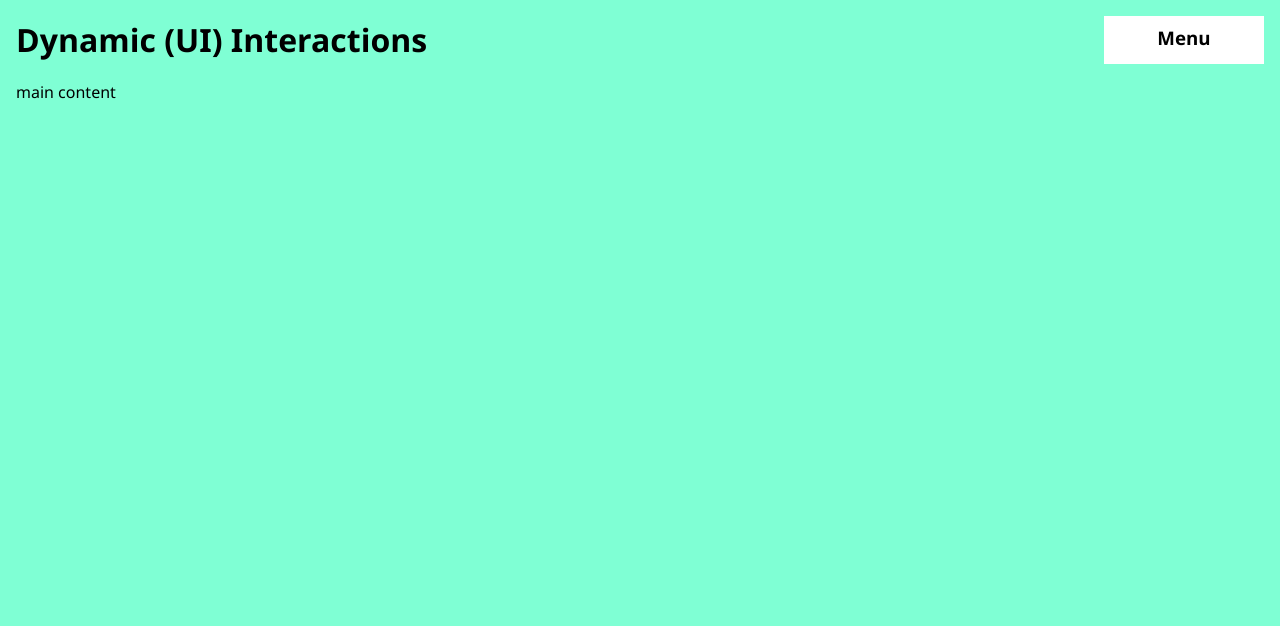
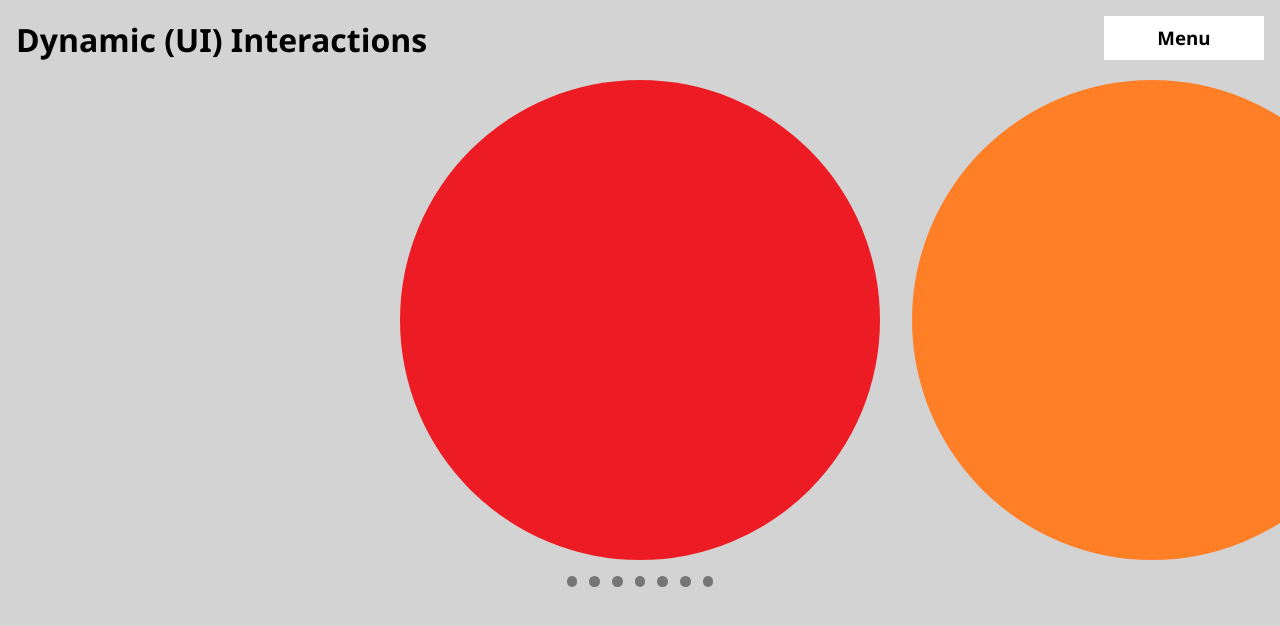
Before and after one commit to dawrentz/LESSON-dynamic-UI-interactions, a website built with webpack: page src/template.html in a window 1280 px wide. Built offline with nearby package versions, Linux system fonts and the light colour scheme.

Commit message:
Init imgCarousel build. Fine tuned drop-down-menu
Does:
-add imgs
-init styling/positioning
-add nav circles (created dynamically with # of imgs)
-dymanic ID stamp of imgs and circles (to link together)
-adjust down-down menu styling to make more robust
-create modules for down-down and imgCarousel

Need:
-logic to link circles/imgs
-arrow buttons/logic

```diff
--- /dev/null
+++ b/src/dropdownModule.js
@@ -0,0 +1,11 @@
+// dropdownModule.js
+
+export function dropdownEventHandler(eventElm, dropdownElm) {
+  eventElm.addEventListener("mouseover", () => {
+    dropdownElm.classList.remove("hidden");
+
+    eventElm.addEventListener("mouseout", () => {
+      dropdownElm.classList.add("hidden");
+    });
+  });
+}
--- /dev/null
+++ b/src/imgCarouselModule.js
@@ -0,0 +1,58 @@
+// imgCarouselModule.js
+
+// ====================================== Carousel Logic ====================================== //
+
+// ====================================== Images ====================================== //
+
+export function IDstampImgsInCarousel(carouselElm) {
+  const imgElmArray = collectImgElms(carouselElm);
+
+  IDstampElms("img-num", imgElmArray);
+}
+
+function findNumImgInCarousel(carouselElm) {
+  const imgElmArray = collectImgElms(carouselElm);
+
+  return imgElmArray.length;
+}
+
+function collectImgElms(carouselElm) {
+  const imgElmArray = carouselElm.querySelectorAll("img");
+  return imgElmArray;
+}
+
+// ====================================== Circles ====================================== //
+
+export function renderImgNavCircles(carouselElm, circleContainer) {
+  const numOfImgs = findNumImgInCarousel(carouselElm);
+
+  for (let i = 1; i <= numOfImgs; i++) {
+    const navCircle = createImgNavCircle();
+
+    circleContainer.append(navCircle);
+  }
+
+  const allCircles = circleContainer.querySelectorAll(".img-nav-circle");
+  IDstampCircles(allCircles);
+}
+
+function IDstampCircles(circleList) {
+  IDstampElms("link-img-num", circleList);
+}
+
+function createImgNavCircle() {
+  const navCircle = document.createElement("div");
+  navCircle.classList.add("img-nav-circle");
+
+  return navCircle;
+}
+
+// ====================================== General ====================================== //
+
+function IDstampElms(dataType, elmsList) {
+  let i = 0;
+
+  elmsList.forEach((elm) => {
+    elm.setAttribute(`data-${dataType}`, `${i++}`);
+  });
+}
--- a/src/index.js
+++ b/src/index.js
@@ -1,18 +1,21 @@
 //index.js
 
 import "./style.css";
+import * as imgCarouselModule from "./imgCarouselModule.js";
+import * as dropdownModule from "./dropdownModule.js";
 
+//declarations
 const navDiv = document.querySelector("#nav-div");
 const navDropDown = document.querySelector("#nav-drop-down-menu");
+const imgsInCarouselContainer = document.querySelector("#all-carousel-images");
+const imgNavCirclesContainer = document.querySelector("#img-nav-circles");
 
-dropdownEventHandler(navDiv, navDropDown);
+// ====================================== Init ====================================== //
 
-function dropdownEventHandler(eventElm, dropdownElm) {
-  eventElm.addEventListener("mouseover", () => {
-    dropdownElm.classList.remove("hidden");
+dropdownModule.dropdownEventHandler(navDiv, navDropDown);
 
-    eventElm.addEventListener("mouseout", () => {
-      dropdownElm.classList.add("hidden");
-    });
-  });
-}
+imgCarouselModule.IDstampImgsInCarousel(imgsInCarouselContainer);
+imgCarouselModule.renderImgNavCircles(
+  imgsInCarouselContainer,
+  imgNavCirclesContainer
+);
--- a/src/style.css
+++ b/src/style.css
@@ -5,6 +5,7 @@
 :root {
   /* variables */
   --spacing: 1rem;
+  --img-width: 30rem;
 
   /* debugging */
   * {
@@ -13,69 +14,138 @@
 }
 
 body {
-  background-color: aquamarine;
+  background-color: lightgray;
 
   font-family: "Segoe UI", Tahoma, Geneva, Verdana, sans-serif;
 
-  > * {
-    margin: var(--spacing);
-  }
+  min-width: var(--img-width);
 }
 
 #header {
+  margin: var(--spacing);
+
+  min-width: fit-content;
+
   display: grid;
+  align-items: start;
 
-  grid-template-columns: repeat(2, 1fr);
+  grid-template-columns: repeat(2, auto);
 
   #nav-div {
+    justify-self: end;
+
     background-color: white;
+    text-align: center;
 
-    padding: calc(0.5 * var(--spacing));
+    /*
+    challenges with the sizing/positioning the drop-down-menu:
 
-    width: calc(10 * var(--spacing));
+      -the drop-down-menu needs "position: absolute" to not disrupt DOM flow when revealed
 
-    justify-self: end;
-    text-align: center;
+      -i'm placing the drop-down-menu inside the nav-div (where the user hovers over) because it allows the absolute-position to
+        automatically render at the right spot (under the nav-div's title)
+
+      -to automatically position the drop-down-menu in the correct vertical position, the nav-div title must fill the un-hovered-nav-div
+        (drop-down-menu starts below that div, which now corresponds with the bottom edge of the nav-div)
+
+    */
+
+    /* drop-down-menu is init hidden, so the max-height here is just the h3 element */
+    height: min-content;
+    /* the drop-down-menu width inherits nav-div's */
+    width: 10rem;
+
+    h3 {
+      /* padding top and bottom of the h3 sets nav-div height, and makes the drop-down-menu start at bottom edge of nav-div*/
+      padding: 0.5rem 0;
+    }
 
     &:hover {
     }
 
     #nav-drop-down-menu {
-      text-align: start;
+      z-index: 1;
       position: absolute;
-      right: var(--spacing);
-      top: calc(4 * var(--spacing));
-
-      width: calc(10 * var(--spacing));
 
       background-color: white;
 
+      width: inherit;
+
+      &.hidden {
+        max-height: 0;
+        overflow: hidden;
+      }
+
       .inner-nav-title {
-        text-align: center;
-        margin-bottom: calc(0.5 * var(--spacing));
+        margin-bottom: 0.5rem;
+        padding: 0.25rem 0;
 
         border-top: 1px solid black;
         border-bottom: 1px solid black;
 
         &:hover {
           background-color: black;
+          font-weight: bold;
           color: white;
 
           cursor: pointer;
-          font-weight: bold;
         }
-      }
-
-      max-height: fit-content;
-
-      &.hidden {
-        max-height: 0;
-        overflow: hidden;
       }
     }
   }
 }
 
 #main-content {
-  /* text-align: end; */
+  #img-carousel-container {
+    /* background-color: palevioletred; */
+    overflow: hidden;
+
+    margin-bottom: var(--spacing);
+
+    #all-carousel-images {
+      /* background-color: palegoldenrod; */
+      position: relative;
+
+      /* this center the first picture. The img is move from the left 1/2 the viewport width  minus one half the pic width minus the margin*/
+      left: calc(50vw - var(--img-width) / 2);
+
+      display: flex;
+      gap: calc(2 * var(--spacing));
+
+      img {
+        border-radius: 50%;
+        max-width: var(--img-width);
+        min-width: var(--img-width);
+        max-height: var(--img-width);
+        min-height: var(--img-width);
+
+        margin: auto;
+      }
+    }
+  }
+
+  #img-nav-circles {
+    display: flex;
+    justify-content: center;
+    gap: 0.75rem;
+
+    .img-nav-circle {
+      --circle-size: 0.666rem;
+
+      height: var(--circle-size);
+      width: var(--circle-size);
+
+      background-color: rgb(117, 117, 117);
+      border-radius: 50%;
+
+      &.selected {
+        transform: scale(1.5);
+      }
+
+      &:hover {
+        transform: scale(1.5);
+        cursor: pointer;
+      }
+    }
+  }
 }
--- a/src/template.html
+++ b/src/template.html
@@ -17,6 +17,21 @@
         </div>
       </div>
     </div>
-    <div id="main-content">main content</div>
+    <div id="main-content">
+      <div id="img-carousel-container">
+        <div id="all-carousel-images">
+          <img src="images/r.png" alt="red" />
+          <img src="images/o.png" alt="orange" />
+          <img src="images/y.png" alt="yellow" />
+          <img src="images/g.png" alt="green" />
+          <img src="images/b.png" alt="blue" />
+          <img src="images/i.png" alt="indigo" />
+          <img src="images/v.png" alt="violet" />
+        </div>
+      </div>
+      <div id="img-nav-circles">
+        <!-- js? -->
+      </div>
+    </div>
   </body>
 </html>
```
Also changed, not shown: src/images/b.png (added), src/images/g.png (added), src/images/i.png (added), src/images/o.png (added), src/images/r.png (added), src/images/v.png (added), src/images/y.png (added).
